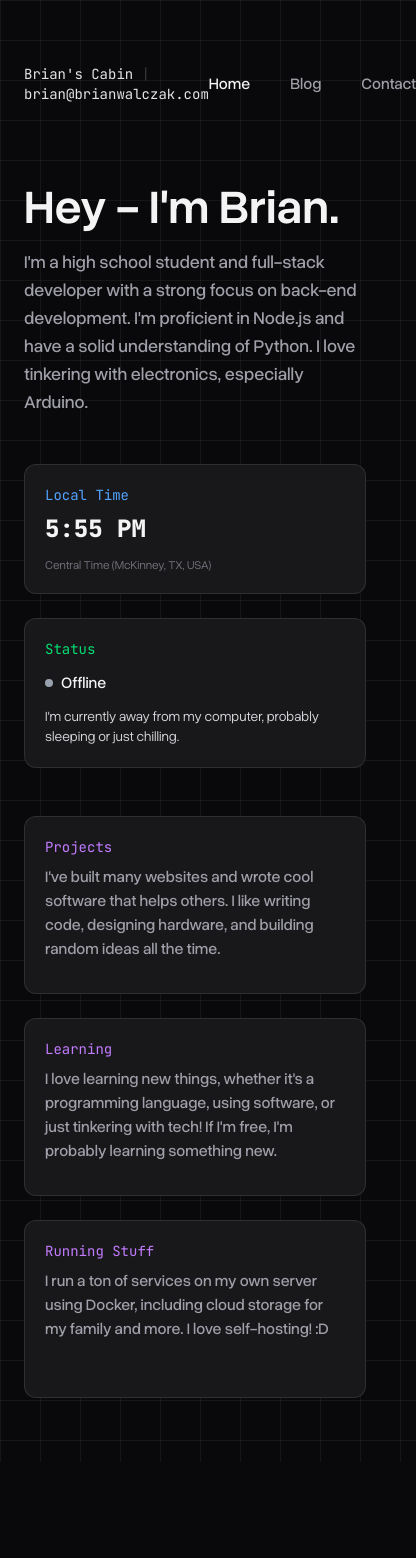
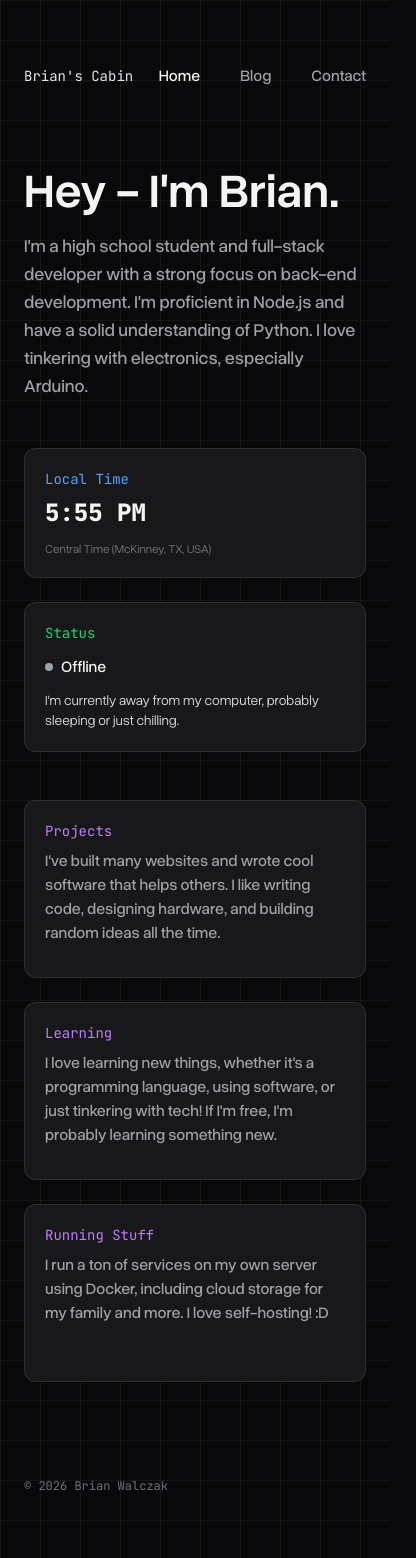
Before and after one commit to brianwalczak/website, a Next.js app: page / in a window 390 px wide. Shown: the whole page, 416 px wide, since content can reach past the window. Before the commit the page ends 1462 px from the top, so only its background shows below. Built offline with nearby package versions, Linux system fonts and the light colour scheme; no server answers.

Commit message:
Add simple footer, hide email on mobile devices
The email is too long for some mobile devices and creates squishing.

```diff
--- a/src/app/page.tsx
+++ b/src/app/page.tsx
@@ -31,8 +31,8 @@ export default function Home() {
       <header className="flex items-center justify-between">
         <span className="mono text-sm text-zinc-200">
           Brian's Cabin
-          <span className="opacity-20"> | </span>
-          <a className="hover:text-zinc-400 active:text-zinc-600 transition" href="mailto:brian@brianwalczak.com"
+          <span className="opacity-20 hidden sm:inline"> | </span>
+          <a className="hover:text-zinc-400 active:text-zinc-600 transition hidden sm:inline" href="mailto:brian@brianwalczak.com"
             target="_blank">brian@brianwalczak.com</a>
         </span>
 
@@ -97,6 +97,10 @@ export default function Home() {
           </p>
         </div>
       </section>
+
+      <footer className="mono text-zinc-500 text-xs mt-24">
+        © 2026 Brian Walczak
+      </footer>
     </div>
   );
 }
```
